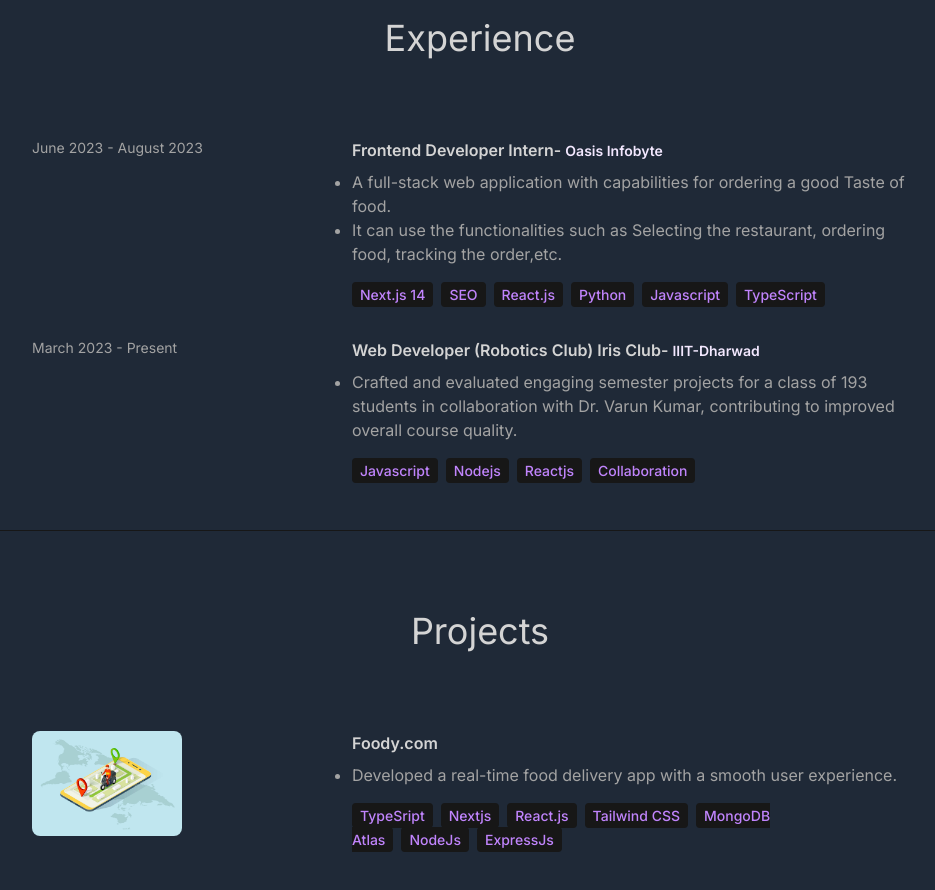
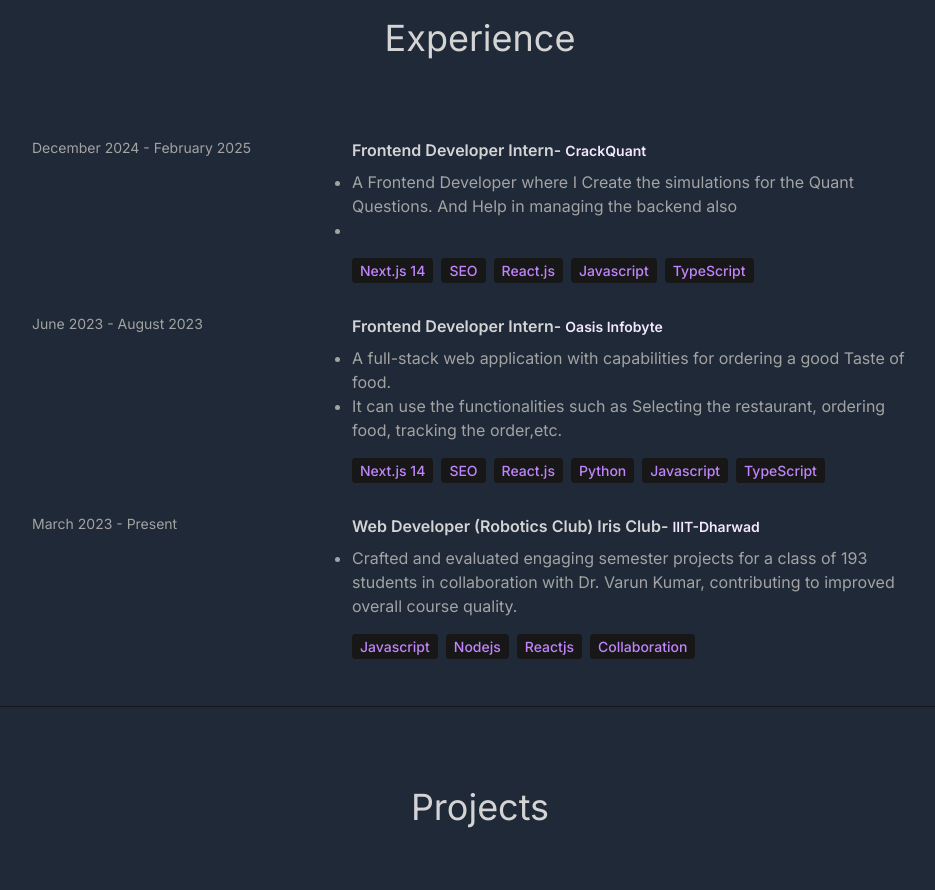
Before and after one commit to Arya2422/Portfolio, a React (Vite) app: page / in a window 1280 px wide. Shown: the part 1480-2370 px from the top of the page, without its empty margins (160-1095 px from the left). Built offline with nearby package versions, Linux system fonts and the light colour scheme; grey boxes are pictures that could not be loaded.

Commit message:
added the experience

```diff
--- a/src/constants/index.js
+++ b/src/constants/index.js
@@ -7,6 +7,22 @@
 export const ABOUT_TEXT = `I am a dedicated and versatile full stack developer with a passion for creating efficient and user-friendly web applications. With 5 years of professional experience, I have worked with a variety of technologies, including React, Next.js, Node.js, MySQL, PostgreSQL, and MongoDB. My journey in web development began with a deep curiosity for how things work, and it has evolved into a career where I continuously strive to learn and adapt to new challenges. I thrive in collaborative environments and enjoy solving complex problems to deliver high-quality solutions. Outside of coding, I enjoy staying active, exploring new technologies, and contributing to open-source projects.`;
 
 export const EXPERIENCES = [
+   {
+    year: "December 2024 - February 2025",
+    role: "Frontend Developer Intern",
+    company: "CrackQuant",
+    description: [
+      `A Frontend Developer where I Create the simulations for the Quant Questions. And Help in managing the backend also`,
+      ` `,
+    ],
+    technologies: [
+      "Next.js 14",
+      "SEO",
+      "React.js",
+      "Javascript",
+      "TypeScript",
+    ],
+  },
   {
     year: "June 2023 - August 2023",
     role: "Frontend Developer Intern",
```
